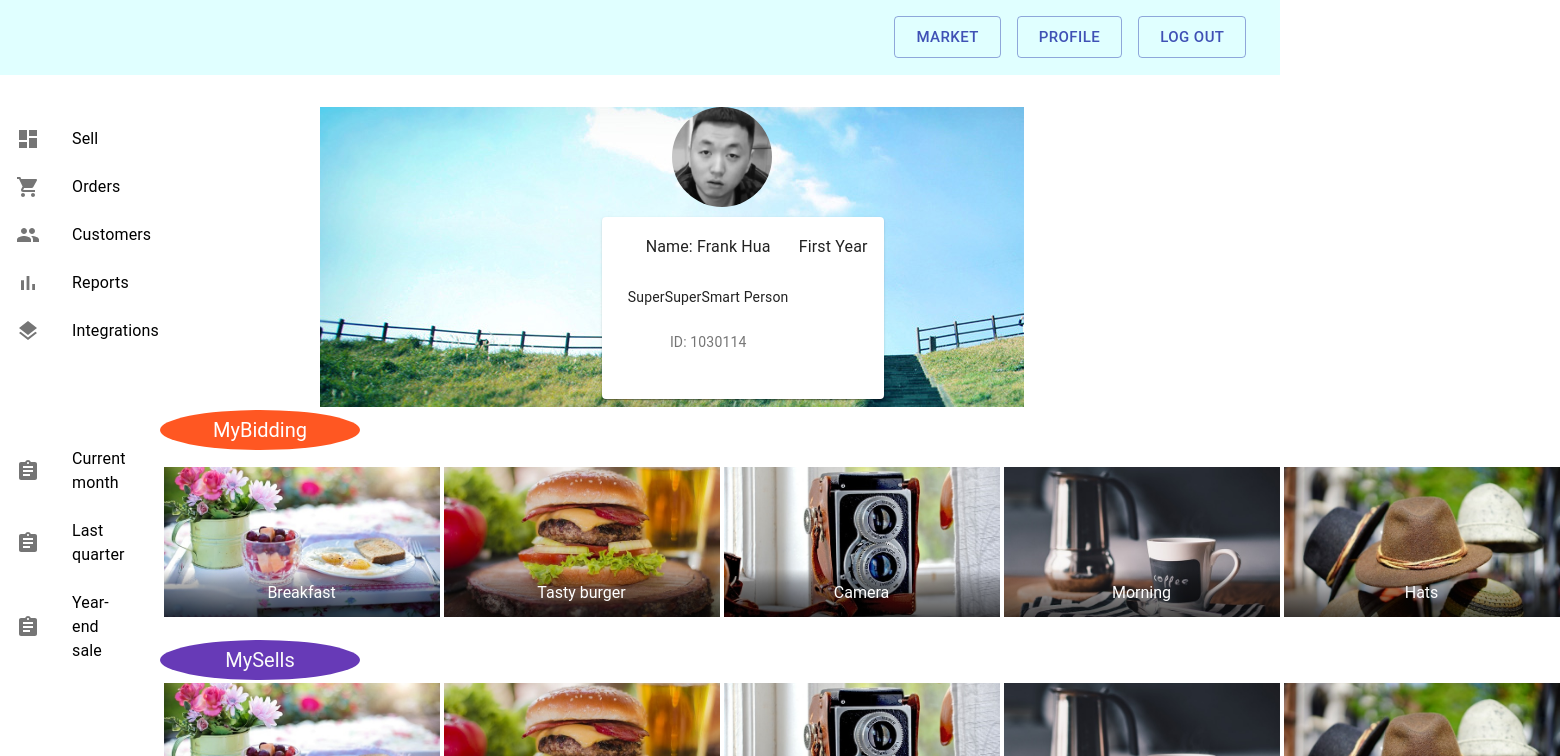
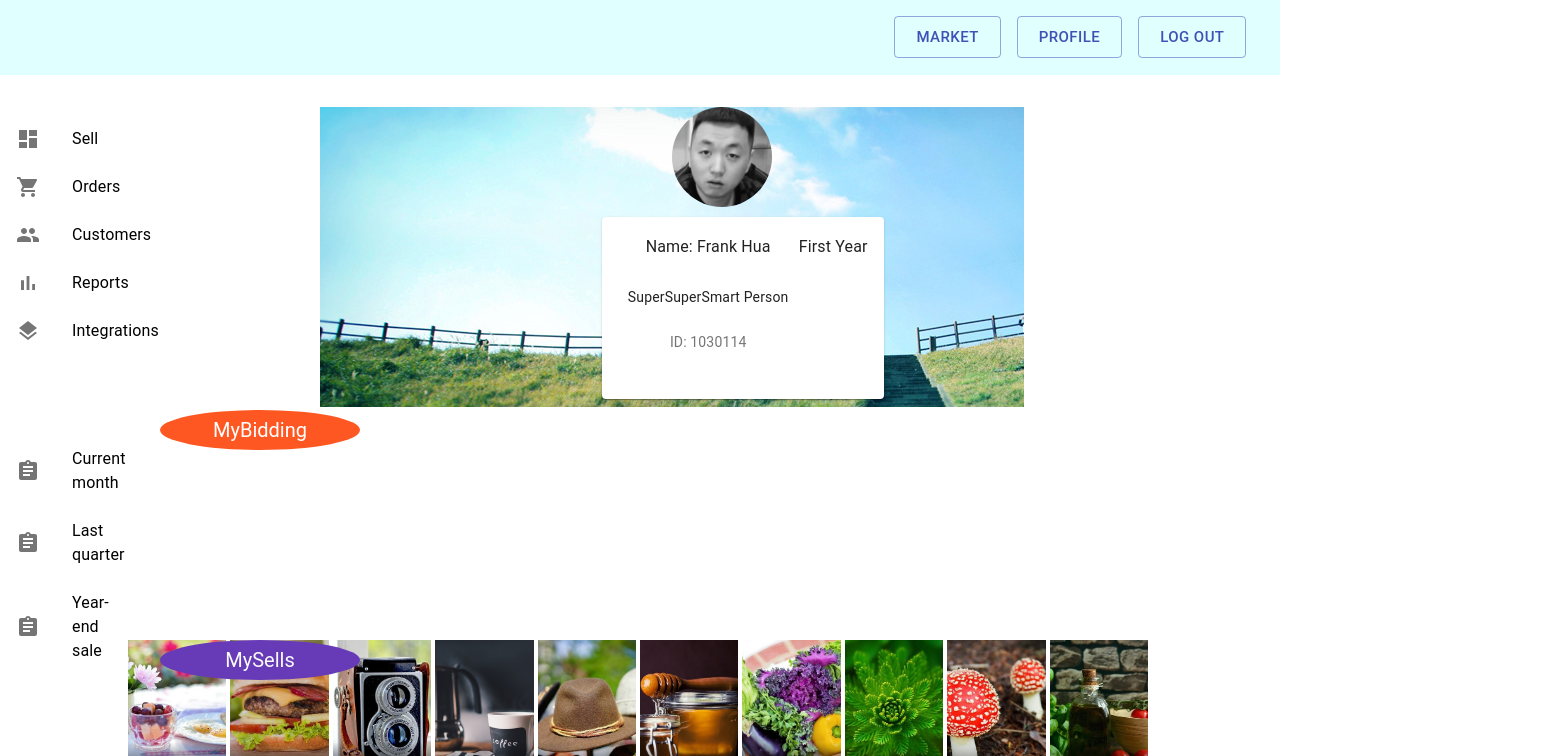
Before and after one commit to Falanke21/REM-demo-website, a React (Create React App) app in the folder fgnb/: page /user in a window 1280 px wide. Shown: the top 756 px of the page, 1560 px wide, since content can reach past the window. Built offline with nearby package versions, Linux system fonts and the light colour scheme.

Commit message:
Fix some bad property

```diff
--- a/fgnb/src/MySalesItems.js
+++ b/fgnb/src/MySalesItems.js
@@ -17,14 +17,14 @@ const useStylesLineimgs = makeStyles(theme => ({
     backgroundColor: theme.palette.background.paper,
   },
   gridList: {
-    height: "200px",
+    height: "80%",
     flexWrap: 'nowrap',
-    width: "2800px",
+    width: "80%",
     // Promote the list into his own layer on Chrome. This cost memory but helps keeping high FPS.
     transform: 'translateZ(0)',
-    position:"relative",
-    left:"1400px",
-    top:"60px"
+    position:"absolute",
+    left:"10%",
+    top:"120%"
   },
   title: {
     color: 'white',
--- a/fgnb/src/ProfileWishListGrid.js
+++ b/fgnb/src/ProfileWishListGrid.js
@@ -18,17 +18,21 @@ const useStylesLineimgs = makeStyles(theme => ({
     backgroundColor: theme.palette.background.paper,
   },
   gridList: {
-    height: "200px",
+    height: "80%",
     flexWrap: 'nowrap',
-    width: "2800px",
+    width: '80%',
     // Promote the list into his own layer on Chrome. This cost memory but helps keeping high FPS.
     transform: 'translateZ(0)',
-    position:"relative",
-    left:"1400px",
-    top:"40px"
+    position:"absolute",
+    left:"10%",
+    top:"80%"
   },
   title: {
     color: 'white',
+  },
+  listele:{
+    width:"100px",
+    height:"100px",
   },
   titleBar: {
     background:
@@ -45,7 +49,7 @@ function LineGridBox() {
     <div className={classes.root}>
       <GridList className={classes.gridList} cols={10.0} cellHeight={150}>
         {tileData.map(tile => (
-          <GridListTile key={tile.img}>
+          <GridListTile className={classes.listele} key={tile.img}>
             <img src={tile.img} alt={tile.title}/>
             <GridListTileBar
               title={tile.title}
```
